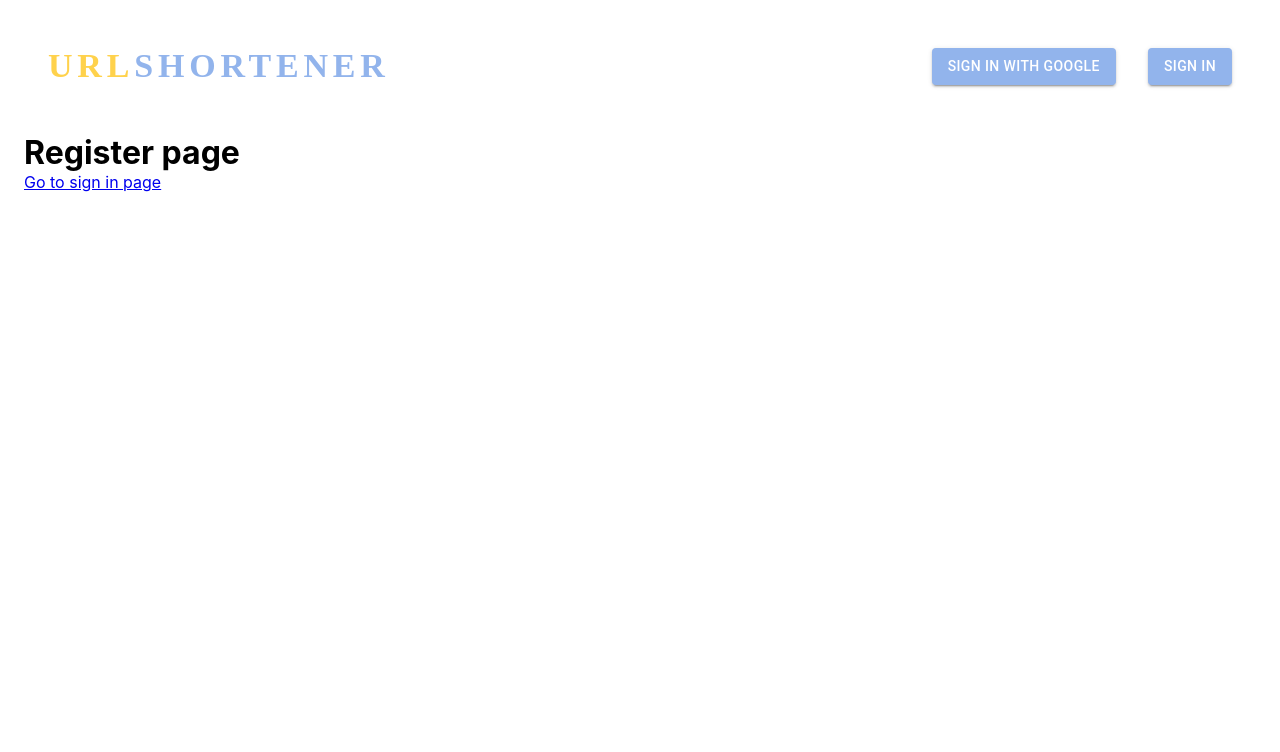
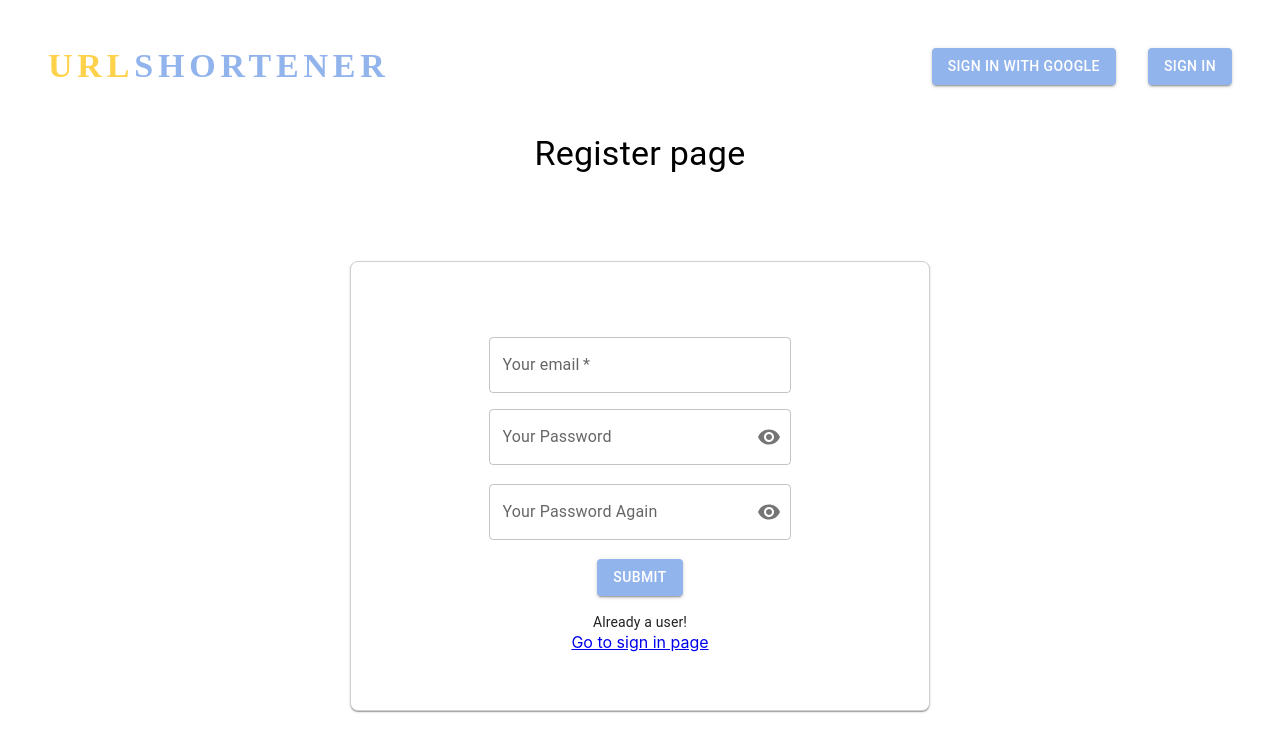
Before and after one commit to aamiraj/url-shortener-app, a React (Create React App) app: page /register in a window 1280 px wide. Shown: the top 752 px of the page. Built offline with nearby package versions, Linux system fonts and the light colour scheme; no server answers.

Commit message:
register page updated and bug fixes

```diff
--- a/package.json
+++ b/package.json
@@ -20,6 +20,7 @@
     "firebase": "^10.1.0",
     "react": "^18.2.0",
     "react-dom": "^18.2.0",
+    "react-error-boundary": "^4.0.10",
     "react-hook-form": "^7.45.2",
     "react-router-dom": "^6.14.1",
     "react-scripts": "5.0.1",
--- a/src/App.tsx
+++ b/src/App.tsx
@@ -2,13 +2,16 @@ import { RouterProvider } from "react-router-dom";
 import { Container } from "@mui/material";
 import router from "./router/router";
 import UserProvider from "./contexts/UserProvider";
+import { ErrorBoundary } from "react-error-boundary";
 
 function App() {
   return (
     <Container maxWidth="xl">
-      <UserProvider>
-        <RouterProvider router={router} />
-      </UserProvider>
+      <ErrorBoundary fallback={<div>Something went wrong</div>}>
+        <UserProvider>
+          <RouterProvider router={router} />
+        </UserProvider>
+      </ErrorBoundary>
     </Container>
   );
 }
--- /dev/null
+++ b/src/components/Inputs/InputField.tsx
@@ -0,0 +1,29 @@
+import React from "react";
+import { TextField } from "@mui/material";
+import { useController } from "react-hook-form";
+
+const InputField = ({ control, name, errors }: any) => {
+  const { field } = useController({
+    name,
+    control,
+    rules: { required: "Email is required." },
+  });
+
+  return (
+    <TextField
+      error={!!errors?.email}
+      helperText={errors?.email?.message}
+      sx={{ width: "30ch" }}
+      type="email"
+      label={`Your ${name}`}
+      onChange={field.onChange}
+      onBlur={field.onBlur}
+      value={field.value}
+      name={field.name}
+      inputRef={field.ref}
+      required
+    />
+  );
+};
+
+export default InputField;
--- a/src/components/Inputs/LongUrlInput.tsx
+++ b/src/components/Inputs/LongUrlInput.tsx
@@ -26,6 +26,7 @@ const LongUrlInput = ({ setUrlCopy }: AppProps) => {
         placeholder="Enter or copy a link"
         sx={{
           minWidth: "75%",
+          margin: "2rem 0"
         }}
         autoFocus
         required
--- /dev/null
+++ b/src/components/Inputs/PasswordField.tsx
@@ -0,0 +1,62 @@
+import {
+  FormControl,
+  IconButton,
+  InputAdornment,
+  InputLabel,
+  OutlinedInput,
+  FormHelperText,
+} from "@mui/material";
+import Visibility from "@mui/icons-material/Visibility";
+import VisibilityOff from "@mui/icons-material/VisibilityOff";
+import React from "react";
+import { useController } from "react-hook-form";
+
+const PasswordField = ({ name, control, text, errors }: any) => {
+  const { field } = useController({
+    name,
+    control,
+    rules: { required: "Password is required." },
+  });
+  const [showPassword, setShowPassword] = React.useState(false);
+  const handleClickShowPassword = () => setShowPassword((show) => !show);
+
+  const handleMouseDownPassword = (
+    event: React.MouseEvent<HTMLButtonElement>
+  ) => {
+    event.preventDefault();
+  };
+
+  return (
+    <FormControl sx={{ width: "30ch" }} variant="outlined">
+      <InputLabel htmlFor="outlined-adornment-password">
+        {`Your ${text}`}
+      </InputLabel>
+      <OutlinedInput
+        error={!!errors?.passwordRepeat}
+        value={field.value}
+        name={field.name}
+        onChange={field.onChange}
+        onBlur={field.onBlur}
+        inputRef={field.ref}
+        type={showPassword ? "text" : "password"}
+        label={`Your ${text}`}
+        endAdornment={
+          <InputAdornment position="end">
+            <IconButton
+              aria-label="toggle password visibility"
+              onClick={handleClickShowPassword}
+              onMouseDown={handleMouseDownPassword}
+              edge="end"
+            >
+              {showPassword ? <VisibilityOff /> : <Visibility />}
+            </IconButton>
+          </InputAdornment>
+        }
+        required
+      />
+      <FormHelperText>{errors?.passwordRepeat?.message}</FormHelperText>
+    </FormControl>
+  );
+};
+
+export default PasswordField;
--- a/src/components/Inputs/ShortLinkInput.tsx
+++ b/src/components/Inputs/ShortLinkInput.tsx
@@ -30,6 +30,7 @@ const ShortLinkInput = ({
       <FormControl
         sx={{
           minWidth: "75%",
+          margin: "2rem 0"
         }}
         variant="outlined"
       >
--- a/src/components/MiddleBox/MiddleBox.tsx
+++ b/src/components/MiddleBox/MiddleBox.tsx
@@ -1,4 +1,4 @@
-import { Box, Container } from "@mui/material";
+import { Paper, Container } from "@mui/material";
 import React from "react";
 
 type AppProps = { children: React.ReactNode };
@@ -15,22 +15,21 @@ const MiddleBox = ({ children }: AppProps) => {
         alignItems: "center",
       }}
     >
-      <Box
+      <Paper
         sx={{
           minWidth: { xs: "100%", sm: 580 },
-          height: { xs: "100%", sm: 363 },
+          height: { xs: "100%", sm: 450 },
           display: "flex",
           justifyContent: "center",
           alignItems: "center",
           flexDirection: "column",
-          gap: "2rem",
           backgroundColor: "#fff",
           border: "1px solid #d0d0d0" ,
           borderRadius: "8px"
         }}
       >
         {children}
-      </Box>
+      </Paper>
     </Container>
   );
 };
--- a/src/contexts/UserProvider.tsx
+++ b/src/contexts/UserProvider.tsx
@@ -17,10 +17,10 @@ type AppProps = {
 type Value = {
   user: any;
   error: any;
-  signInWithGoogle: () => void;
+  signInWithGoogle: () => Promise<boolean>;
   signOutFromApp: () => void;
-  signInWithEmail: (email: string, password: string) => void;
-  registerUser: (email: string, password: string) => void;
+  signInWithEmail: (email: string, password: string) => Promise<boolean>;
+  registerUser: (email: string, password: string) => Promise<boolean>;
 };
 
 const auth = getAuth(app);
@@ -44,38 +44,52 @@ const UserProvider = ({ children }: AppProps) => {
     return () => unSubscribe();
   }, []);
 
-  const registerUser = (email: string, password: string) => {
-    createUserWithEmailAndPassword(auth, email, password)
-      .then((userCredential) => {
-        const user = userCredential.user;
-        setUser(user);
-      })
-      .catch((error) => {
-        setError(error);
-      });
+  const registerUser = async (email: string, password: string) => {
+    try {
+      const userCredentials = await createUserWithEmailAndPassword(
+        auth,
+        email,
+        password
+      );
+      setUser(userCredentials?.user);
+      return true;
+    } catch (error) {
+      setError(error);
+      return false;
+    }
   };
 
-  const signInWithGoogle = () => {
-    signInWithPopup(auth, provider)
-      .then((result) => setUser(result.user))
-      .catch((error) => setError(error));
+  const signInWithGoogle = async () => {
+    try {
+      const result = await signInWithPopup(auth, provider);
+      setUser(result.user);
+      return true;
+    } catch (error) {
+      setError(error);
+      return false;
+    }
   };
 
-  const signInWithEmail = (email: string, password: string) => {
-    signInWithEmailAndPassword(auth, email, password)
-      .then((userCredential) => {
-        const user = userCredential.user;
-        setUser(user);
-      })
-      .catch((error) => {
-        setError(error);
-      });
+  const signInWithEmail = async (email: string, password: string) => {
+    try {
+      const userCredential = await signInWithEmailAndPassword(
+        auth,
+        email,
+        password
+      );
+      const user = userCredential.user;
+      setUser(user);
+      return true;
+    } catch (error) {
+      setError(error);
+      return false;
+    }
   };
 
   const signOutFromApp = () => {
     signOut(auth)
       .then(() => {
-        setUser({});
+        setUser(null);
       })
       .catch((error) => {
         setError(error);
--- a/src/index.tsx
+++ b/src/index.tsx
@@ -10,6 +10,7 @@ const myTheme = createTheme({
   palette: {
     primary: {
       main: "#92B4EC",
+      contrastText: '#fff',
     },
     secondary: {
       main: "#FFD24C",
--- a/src/pages/Register.tsx
+++ b/src/pages/Register.tsx
@@ -1,11 +1,103 @@
+import React from "react";
 import { Link } from "react-router-dom";
+import MiddleBox from "../components/MiddleBox/MiddleBox";
+import { Typography, Container, Button } from "@mui/material";
+import PasswordField from "../components/Inputs/PasswordField";
+import { useForm, SubmitHandler } from "react-hook-form";
+import InputField from "../components/Inputs/InputField";
+import { UserContext } from "../contexts/UserProvider";
+import Toast from "../components/Toast/Toast";
+
+interface IFormInput {
+  email: string;
+  password: string;
+  passwordRepeat: string;
+}
 
 const Register = () => {
+  const [open, setOpen] = React.useState<boolean>(false);
+  const [openError, setOpenError] = React.useState<boolean>(false);
+  const { registerUser }: any = React.useContext(UserContext);
+  const {
+    control,
+    handleSubmit,
+    formState: { errors },
+    setError,
+    reset,
+  } = useForm({
+    defaultValues: {
+      email: "",
+      password: "",
+      passwordRepeat: "",
+    },
+  });
+
+  const onSubmit: SubmitHandler<IFormInput> = async (data) => {
+    const { email, password, passwordRepeat } = data;
+    if (password === passwordRepeat) {
+      const isSuccessful = await registerUser(email, password);
+      if (isSuccessful) {
+        setOpen(true);
+        reset();
+      } else {
+        setOpenError(true);
+      }
+    } else {
+      setError("passwordRepeat", {
+        type: "passwordDidNotMatch",
+        message: "Password did not match.",
+      });
+    }
+  };
+
   return (
-    <div>
-      <h1>Register page</h1>
-      <Link to="/sign-in">Go to sign in page</Link>
-    </div>
+    <Container>
+      <Toast
+        open={open}
+        setOpen={setOpen}
+        message="Successful! User Added to the Database."
+      />
+      <Toast
+        open={openError}
+        setOpen={setOpenError}
+        message="Failed! User did not added to the Database."
+      />
+      <Typography variant="h4" align="center" gutterBottom>
+        Register page
+      </Typography>
+      <MiddleBox>
+        <form
+          style={{
+            display: "flex",
+            justifyContent: "center",
+            alignItems: "center",
+            flexDirection: "column",
+            gap: "1rem",
+            margin: "1rem 0"
+          }}
+          onSubmit={handleSubmit(onSubmit)}
+        >
+          <InputField control={control} name="email" errors={errors} />
+          <PasswordField
+            control={control}
+            name="password"
+            text={"Password"}
+            errors={errors}
+          />
+          <PasswordField
+            control={control}
+            name="passwordRepeat"
+            text={"Password Again"}
+            errors={errors}
+          />
+          <Button variant="contained" type="submit">
+            Submit
+          </Button>
+        </form>
+        <Typography variant="body2">Already a user!</Typography>
+        <Link to="/sign-in">Go to sign in page</Link>
+      </MiddleBox>
+    </Container>
   );
 };
 
```
Also changed, not shown: 1 other file (tests, documents, lock files or other folders).
